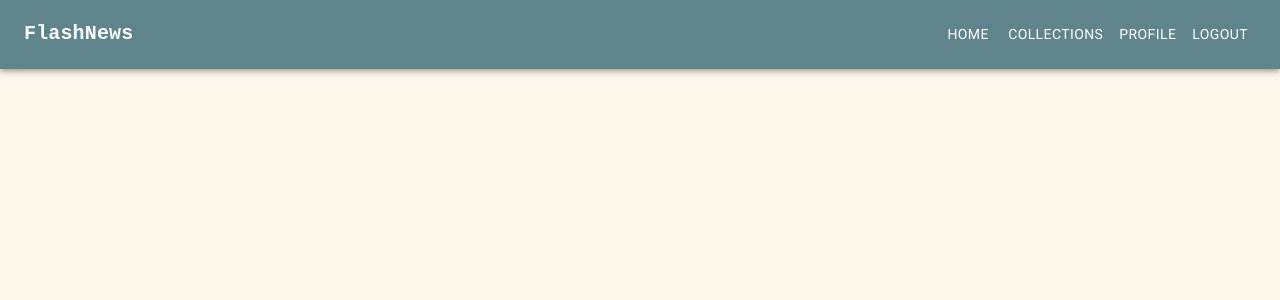
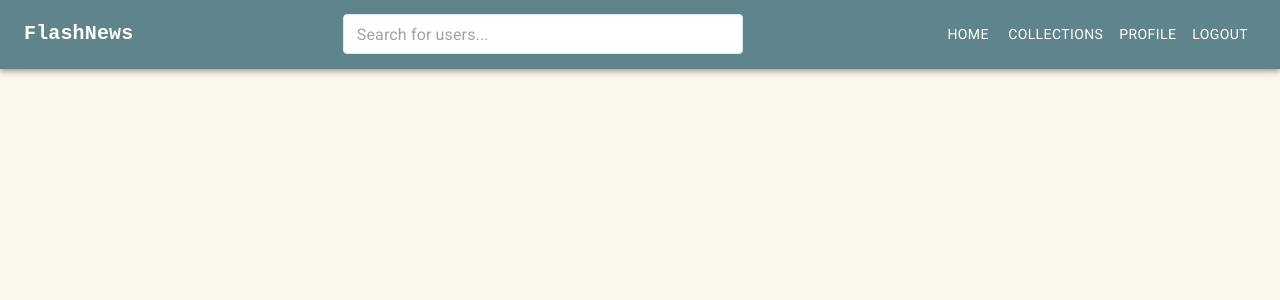
Before and after one commit to minerva-university/cs162-flash-news, a React (Create React App) app in the folder frontend/: page /profile/1 in a window 1280 px wide. Shown: the top 300 px of the page. Built offline with nearby package versions, Linux system fonts and the light colour scheme; no server answers.

Commit message:
adds the following functionality and the search for users on the header

```diff
--- a/frontend/src/components/FollowButton.js
+++ b/frontend/src/components/FollowButton.js
@@ -1,35 +1,97 @@
-import React, { useState } from "react";
-import { Button } from "@mui/material";
+import React, { useState, useEffect } from "react";
+import ThemedButton from "../components/ThemedButton";
+import PropTypes from "prop-types"; // For type-checking props
 
 const FollowButton = ({ userId }) => {
   const [isFollowing, setIsFollowing] = useState(false);
 
-  const handleFollowToggle = () => {
-    // Placeholder function for API call
-    if (!isFollowing) {
-      console.log(`Following user: ${userId}`);
-      // Call API to follow the user
-    } else {
-      console.log(`Unfollowing user: ${userId}`);
-      // Call API to unfollow the user
+  useEffect(() => {
+    // Fetch initial following status
+    const fetchFollowingStatus = async () => {
+      try {
+        const accessToken = localStorage.getItem("access_token");
+        if (!accessToken) {
+          console.error("Access token missing. User is not logged in.");
+          return;
+        }
+
+        const response = await fetch(`http://127.0.0.1:5000/api/user/following`, {
+          method: "GET",
+          headers: {
+            Authorization: `Bearer ${accessToken}`,
+            "Content-Type": "application/json",
+          },
+        });
+
+        if (response.ok) {
+          const data = await response.json();
+          const followingUsers = data.followed_users.map((user) => user.id);
+          setIsFollowing(followingUsers.includes(userId));
+        } else {
+          console.error("Failed to fetch following status");
+        }
+      } catch (error) {
+        console.error("Error fetching following status:", error);
+      }
+    };
+
+    fetchFollowingStatus();
+  }, [userId]);
+
+  const handleFollowToggle = async () => {
+    const endpoint = isFollowing
+      ? `http://127.0.0.1:5000/api/user/unfollow/${userId}`
+      : `http://127.0.0.1:5000/api/user/follow/${userId}`;
+
+    try {
+      const accessToken = localStorage.getItem("access_token");
+      if (!accessToken) {
+        console.error("Access token missing. User is not logged in.");
+        return;
+      }
+
+      const response = await fetch(endpoint, {
+        method: "POST",
+        headers: {
+          Authorization: `Bearer ${accessToken}`,
+          "Content-Type": "application/json",
+        },
+      });
+
+      if (response.ok) {
+        setIsFollowing(!isFollowing);
+      } else {
+        const errorData = await response.json();
+        console.error("Error toggling follow status:", errorData.message);
+      }
+    } catch (error) {
+      console.error("Error toggling follow status:", error);
     }
-    setIsFollowing(!isFollowing);
   };
 
   return (
-    <Button
+    <ThemedButton
       variant={isFollowing ? "contained" : "outlined"}
-      color="primary"
       onClick={handleFollowToggle}
       sx={{
         textTransform: "none",
         marginLeft: "auto",
-        display: "block",
+        backgroundColor: "#D9EAF3",
+            color: "#5F848C",
+            fontWeight: "bold",
+            fontFamily: "'Raleway', sans-serif",
+            "&:hover": {
+              backgroundColor: "#6b949c",
+            },
       }}
     >
       {isFollowing ? "Unfollow" : "Follow"}
-    </Button>
+    </ThemedButton>
   );
 };
 
+FollowButton.propTypes = {
+  userId: PropTypes.number.isRequired, // Ensure `userId` is passed as a prop
+};
+
 export default FollowButton;
--- a/frontend/src/components/Header.js
+++ b/frontend/src/components/Header.js
@@ -1,10 +1,12 @@
-import * as React from "react";
+import React, { useState } from "react";
 import AppBar from "@mui/material/AppBar";
 import Box from "@mui/material/Box";
 import Toolbar from "@mui/material/Toolbar";
 import Typography from "@mui/material/Typography";
 import Container from "@mui/material/Container";
 import Button from "@mui/material/Button";
+import TextField from "@mui/material/TextField";
+import Autocomplete from "@mui/material/Autocomplete";
 import { useNavigate } from "react-router-dom";
 
 function Header() {
@@ -15,6 +17,49 @@ function Header() {
     { name: "Collections", path: `/user/${username}/collections` },
     { name: "Profile", path: `${username}/profile` },
   ];
+
+  const [searchValue, setSearchValue] = useState("");
+  const [userSuggestions, setUserSuggestions] = useState([]);
+
+  const handleSearchChange = async (event) => {
+    const q = event.target.value;
+    setSearchValue(q);
+
+    if (q.length > 2) {
+      try {
+        const accessToken = localStorage.getItem("access_token");
+        const response = await fetch(
+          `http://127.0.0.1:5000/api/user/search?q=${q}`,
+          {
+            method: "GET",
+            headers: {
+              Authorization: `Bearer ${accessToken}`,
+              "Content-Type": "application/json",
+            },
+          }
+        );
+
+        if (response.ok) {
+          const data = await response.json();
+          setUserSuggestions(data.data || []);
+        } else {
+          console.error("Failed to fetch user suggestions");
+        }
+      } catch (error) {
+        console.error("Error fetching user suggestions:", error);
+      }
+    } else {
+      setUserSuggestions([]);
+    }
+  };
+
+  const handleSearchSelect = (selectedUser) => {
+    if (selectedUser && selectedUser.username) {
+      navigate(`/${selectedUser.username}/profile`);
+    }
+    setSearchValue("");
+    setUserSuggestions([]);
+  };
 
   const handleLogout = () => {
     // Clear tokens and user data from localStorage
@@ -47,6 +92,47 @@ function Header() {
           >
             FlashNews
           </Typography>
+
+          <Box
+            sx={{
+              flexGrow: 1,
+              display: "flex",
+              justifyContent: "center",
+            }}
+          >
+            <Autocomplete
+              freeSolo
+              options={userSuggestions}
+              getOptionLabel={(option) => option.username || ""}
+              onInputChange={handleSearchChange}
+              onChange={(event, value) => handleSearchSelect(value)}
+              renderInput={(params) => (
+                <TextField
+                  {...params}
+                  placeholder="Search for users..."
+                  variant="outlined"
+                  size="small"
+                  sx={{
+                    bgcolor: "white",
+                    borderRadius: "5px",
+                    width: "400px",
+                    "& .MuiOutlinedInput-root": {
+                      "& fieldset": {
+                        borderColor: "#D9EAF3",
+                      },
+                      "&:hover fieldset": {
+                        borderColor: "#5F848C",
+                      },
+                      "&.Mui-focused fieldset": {
+                        borderColor: "#5F848C",
+                      },
+                    },
+                  }}
+                />
+              )}
+            />
+          </Box>
+
           <Box sx={{ marginLeft: "auto", display: { xs: "none", md: "flex" } }}>
             {pages.map((page) => (
               <Button
@@ -69,4 +155,5 @@ function Header() {
     </AppBar>
   );
 }
+
 export default Header;
--- a/frontend/src/pages/FeedPage.js
+++ b/frontend/src/pages/FeedPage.js
@@ -6,12 +6,16 @@ import AddPostForm from "../forms/AddPostForm";
 import FollowButton from "../components/FollowButton";
 
 const FeedPage = () => {
-  const [posts, setPosts] = useState(null);
+  const [posts, setPosts] = useState([]); // Initialize as an empty array
 
   const getPosts = async () => {
-    PostController.getFeedPosts().then((posts) => {
-      setPosts(posts);
-    });
+    try {
+      const response = await PostController.getFeedPosts();
+      setPosts(response.posts || []);
+    } catch (error) {
+      console.error("Error fetching posts:", error);
+      setPosts([]);
+    }
   };
 
   useEffect(() => {
@@ -21,13 +25,11 @@ const FeedPage = () => {
   return (
     <Box style={{ padding: 20 }}>
       <AddPostForm onPostAdded={getPosts} />
-      {posts &&
-        posts.map((post) => (
-          <PostCard key={post.post_id} post={post}>
-            {/* Include FollowButton */}
-            <FollowButton userId={post.user_id} />
-          </PostCard>
-        ))}
+      {posts.map((post) => (
+        <PostCard key={post.post_id} post={post}>
+          <FollowButton userId={post.user_id} />
+        </PostCard>
+      ))}
     </Box>
   );
 };
--- a/frontend/src/pages/ProfilePage.js
+++ b/frontend/src/pages/ProfilePage.js
@@ -12,6 +12,7 @@ import ArticleCard from "../components/ArticleCard";
 import { Settings } from "@mui/icons-material";
 import PostCard from "../components/PostCard";
 import { DB_HOST } from "../controllers/config.ts";
+import FollowButton from "../components/FollowButton";
 
 const ProfilePage = () => {
   const { username } = useParams();
@@ -58,6 +59,7 @@ const ProfilePage = () => {
       const profile = result.data;
       setProfileData(profile);
       setIsOwner(profile.is_owner);
+      console.log(isOwner)
     } catch (error) {
       console.error("Error in fetchProfileData:", error);
     }
@@ -280,9 +282,8 @@ const ProfilePage = () => {
             )}
           </Box>
         </Box>
-
-        {/* Settings Button */}
-        {isOwner && (
+        {/* Settings Button and Follow Button*/}
+        {isOwner ? (
         <Button
           variant="contained"
           startIcon={<Settings />}
@@ -299,7 +300,13 @@ const ProfilePage = () => {
         >
           Settings
         </Button>
+      ) : (
+        profileData && profileData.user_id && (
+          <FollowButton
+          userId={profileData.user_id} />
+        )
       )}
+
       </Box>
 
       {/* Most Recent Posts Section */}
```
Also changed, not shown: 1 other file (tests, documents, lock files or other folders). Lines whose indentation alone changed are shown as unchanged.
